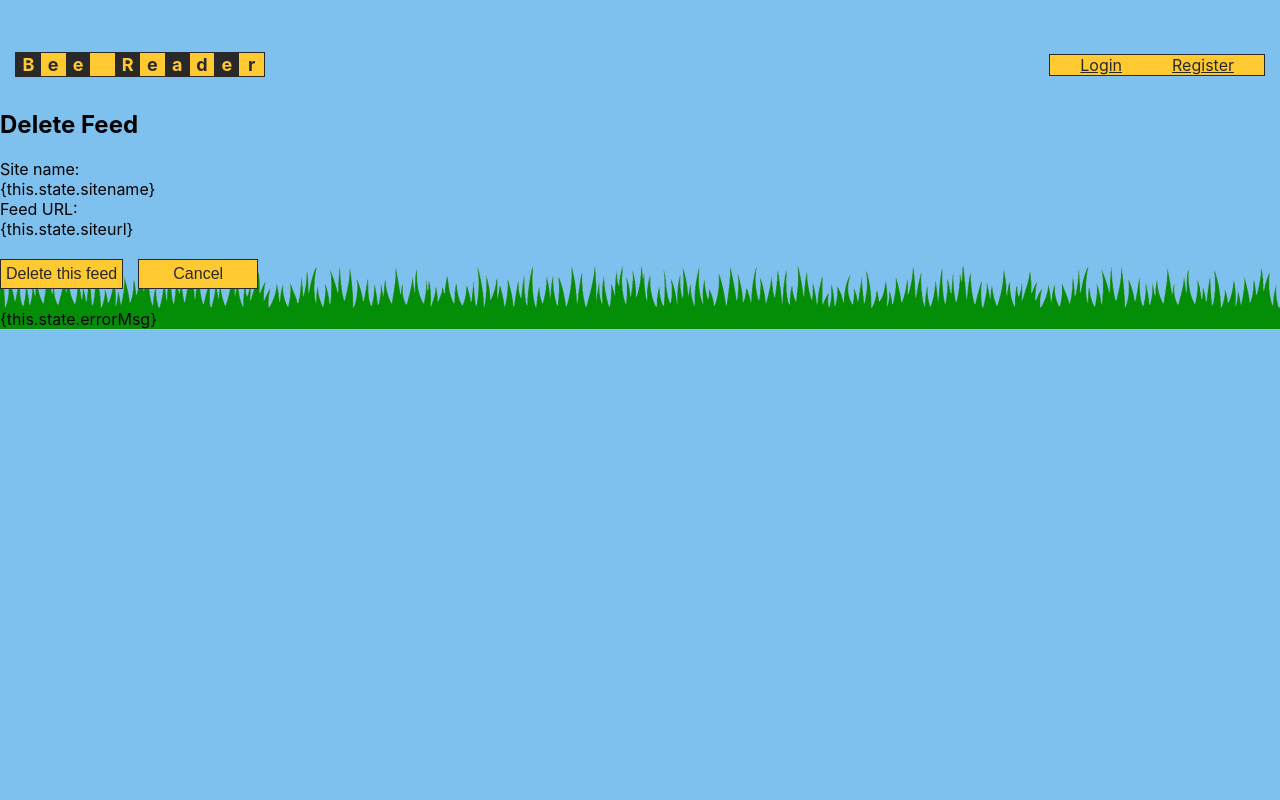
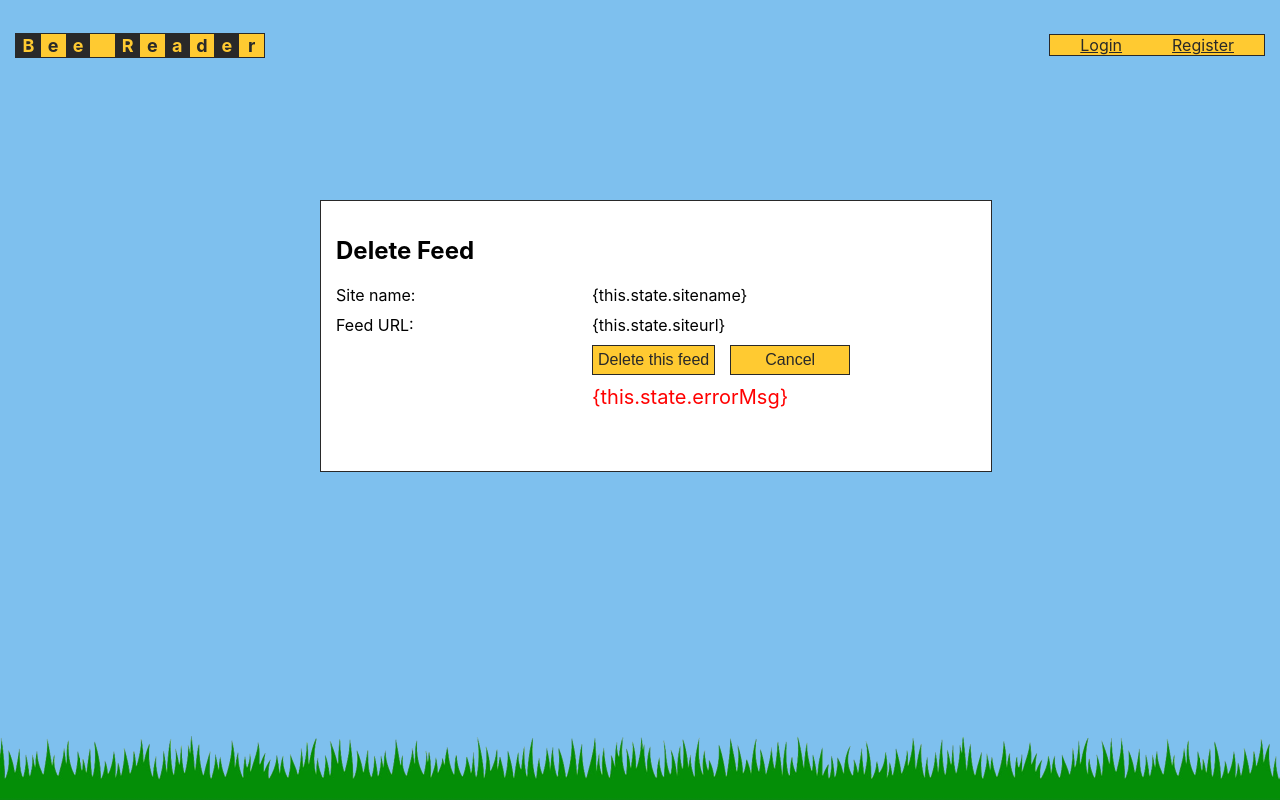
Before and after one commit to benroyle/beereader-vue, a Vue app in the folder client/: page /user/deleteAllFeeds in a window 1280 px wide. Built offline with nearby package versions, Linux system fonts and the light colour scheme.

Commit message:
working on add feed

```diff
--- a/client/src/components/myDetails/AddFeed.vue
+++ b/client/src/components/myDetails/AddFeed.vue
@@ -1,6 +1,6 @@
 <template>
   <div class="contentRow">
-    <div class="formContainer">
+    <div class="modalDiv">
       <h2>Add Feed</h2>
       <form v-on:submit="handleSubmit">
         <div class="left">
@@ -40,7 +40,8 @@
     data() {
       return {
         sitename: '',
-        suteurl: ''
+        siteurl: '',
+        errorMsg: ''
       }
     },
     computed: {
@@ -49,6 +50,10 @@
       }
     },
     methods: {
+      handleSubmit(event) {
+        event.preventDefault();
+        console.log(sitename.value);
+      },
       addFeed(userid) {
         this.$store.dispatch('feeds/addFeed', sitename, siteurl, currentUser.id)
         .then(
@@ -63,12 +68,13 @@
             console.log(this.message);
           }
         );
+      },
+      goBack() {
+        this.$router.push("/user");
       }
     },
     mounted() {
-      if (this.$store.state.auth.status.loggedIn) {
-        this.getFeeds(this.$store.state.auth.user.id);
-      } else {
+      if (!this.$store.state.auth.status.loggedIn) {
         this.$router.push('/');
       }
     }
--- a/client/src/components/myDetails/DeleteAllFeeds.vue
+++ b/client/src/components/myDetails/DeleteAllFeeds.vue
@@ -1,38 +1,40 @@
 <template>
-  <div className="formContainer">
+  <div class="contentRow">
+    <div class="modalDiv">
       <h2>Delete Feed</h2>
       <form onSubmit={this.handleSubmit}>
-      <div className="left">
+        <div class="left">
           Site name:
         </div>
-      <div className="right">
+        <div class="right">
           {this.state.sitename}
         </div>
-      <div className="left">
+        <div class="left">
           Feed URL:
         </div>
-      <div className="right">
+        <div class="right">
           {this.state.siteurl}
         </div>
-      <div className="left">
+        <div class="left">
           &nbsp;
         </div>
-      <div className="right">
-        <button type="submit" className="submitButton">Delete this feed</button>
-        <button type="reset" className="cancelButton" onClick={this.backButton}>Cancel</button>
+        <div class="right">
+          <button type="submit" class="submitButton">Delete this feed</button>
+          <button type="reset" class="cancelButton" onClick={this.backButton}>Cancel</button>
         </div>
-      <div className="left">
+        <div class="left">
           &nbsp;
         </div>
-      <div className="right errorMsg">
+        <div class="right errorMsg">
           {this.state.errorMsg}
         </div>
       </form>
+    </div>
   </div>
 </template>
 
 <script>
   export default {
     name: 'DeleteAllFeeds'
-  }
+  };
 </script>
--- a/client/src/components/myDetails/EditFeed.vue
+++ b/client/src/components/myDetails/EditFeed.vue
@@ -1,5 +1,6 @@
 <template>
-  <div class="formContainer">
+  <div class="contentRow">
+    <div class="modalDiv">
       <h2>Edit Feed</h2>
       <form v-on:submit="handleSubmit">
         <div class="left">
@@ -29,6 +30,7 @@
         </div>
       </form>
     </div>
+  </div>
 </template>
 
 <script>
--- a/client/src/components/myDetails/MyDetails.vue
+++ b/client/src/components/myDetails/MyDetails.vue
@@ -33,7 +33,6 @@
 </template>
 
 <script>
-
   export default {
     name: 'MyDetails',
     computed: {
@@ -70,7 +69,7 @@
       }
     },
     mounted() {
-      if (this.$store.state.auth.status.loggedIn) {
+      if (!this.$store.state.auth.status.loggedIn) {
         this.getFeeds(this.$store.state.auth.user.id);
       } else {
         this.$router.push('/');
```
Lines whose indentation alone changed are shown as unchanged.
